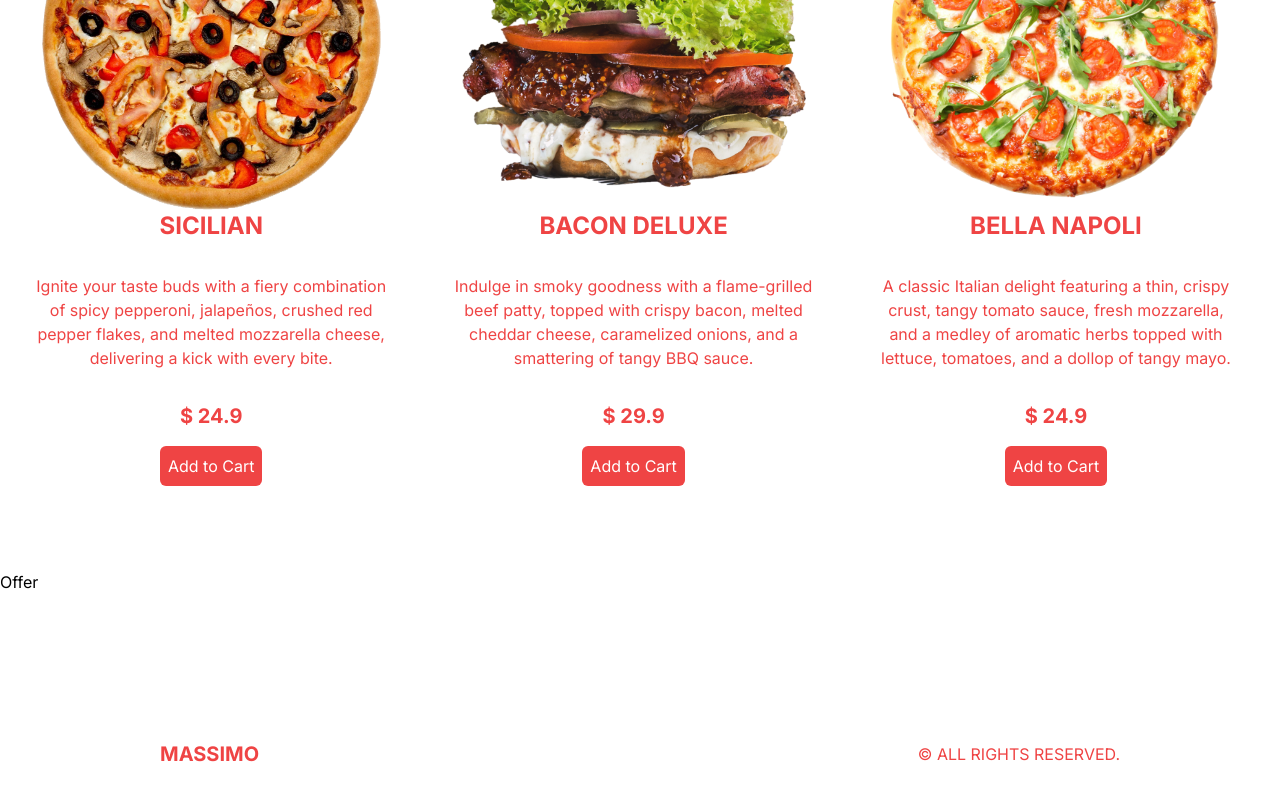
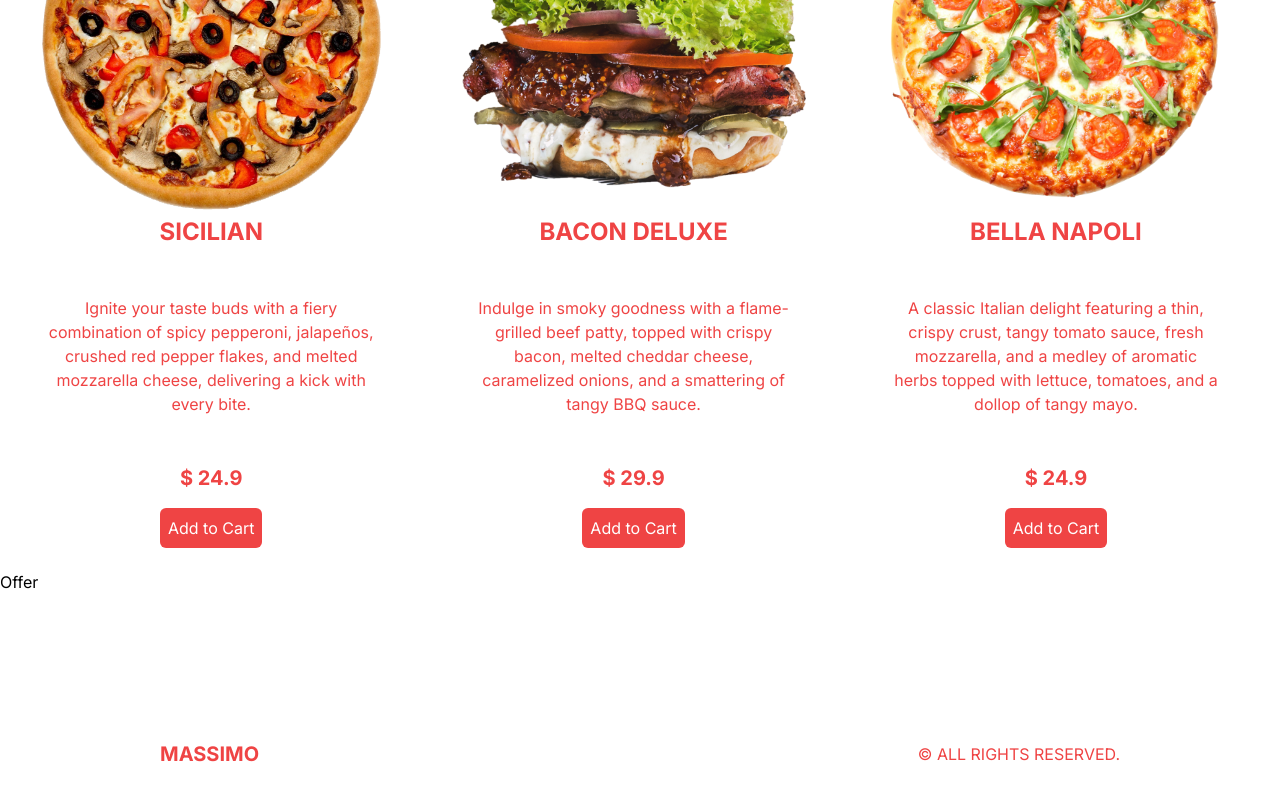
Before and after one commit to walass1980/FoodOrdering-fronend, a Next.js app: page / in a window 1280 px wide. Shown: the part 950-1750 px from the top of the page. Built offline with nearby package versions, Linux system fonts and the light colour scheme.

Commit message:
featured modified

```diff
--- a/src/components/Featured.tsx
+++ b/src/components/Featured.tsx
@@ -15,13 +15,14 @@ const Featured = () => {
         <Image src={item.img} alt='' fill className='object-contain'/>
       </div>}
       {/*TEXT CONTAINER*/}
-      <div className='flex-1 flex flex-col items-center gap-4 text-center'>
+      <div className='flex-1 flex flex-col items-center justify-center gap-4 text-center'>
         <h1 className='text-xl font-bold uppercase xl:text-2xl 2xl:text-3xl'>{item.title}</h1>
-        <p className='p-4'>{item.desc}</p>
+        <p className='p-4 xl:p-8'>{item.desc}</p>
         <span className='text-xl font-bold'>$ {item.price}</span>
         <button className='bg-red-500 text-white p-2 rounded-md'>Add to Cart</button>
       </div>
-    </div>))}
+    </div>
+  ))}
       </div>
     </div>
   )
```
